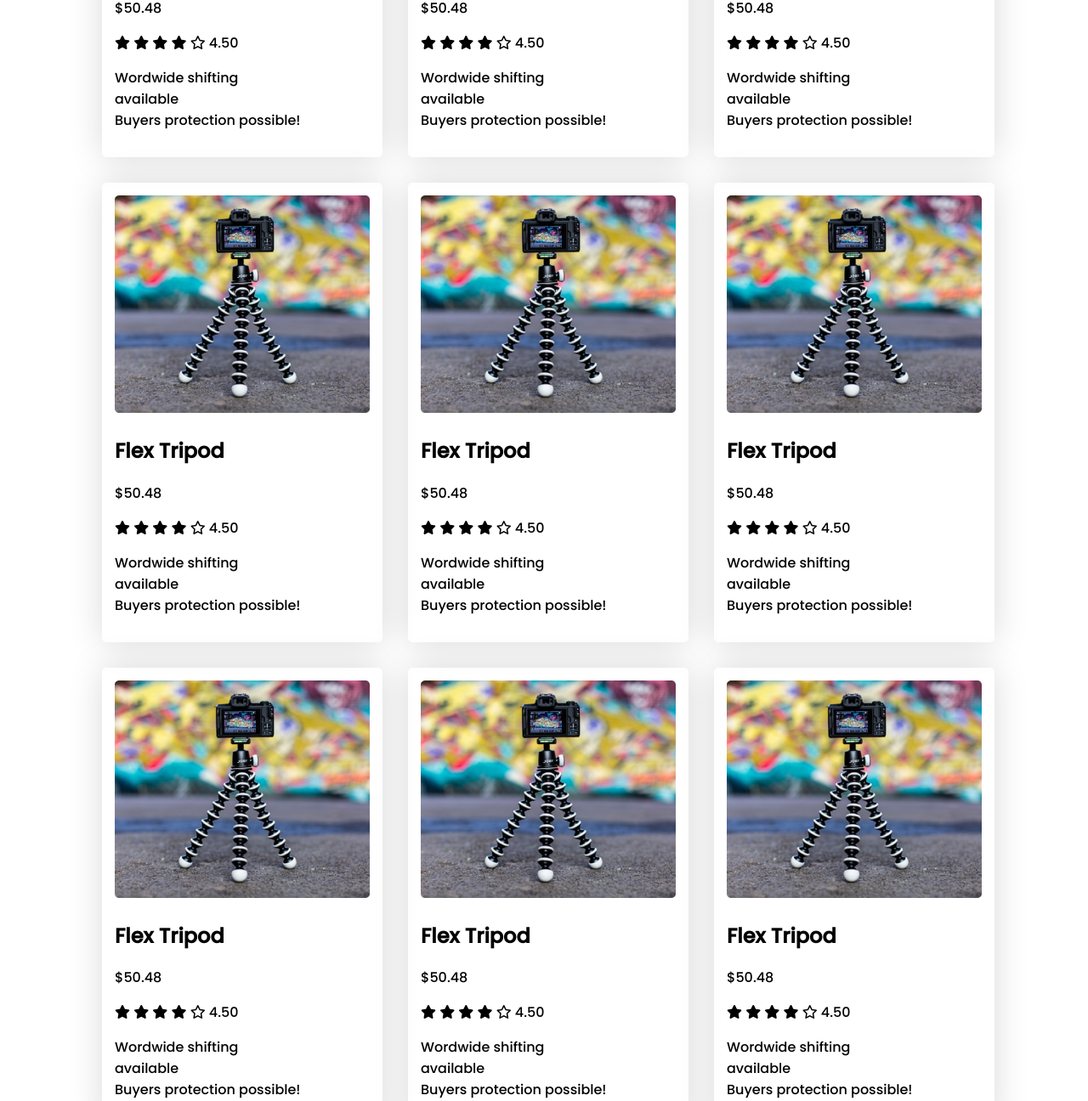
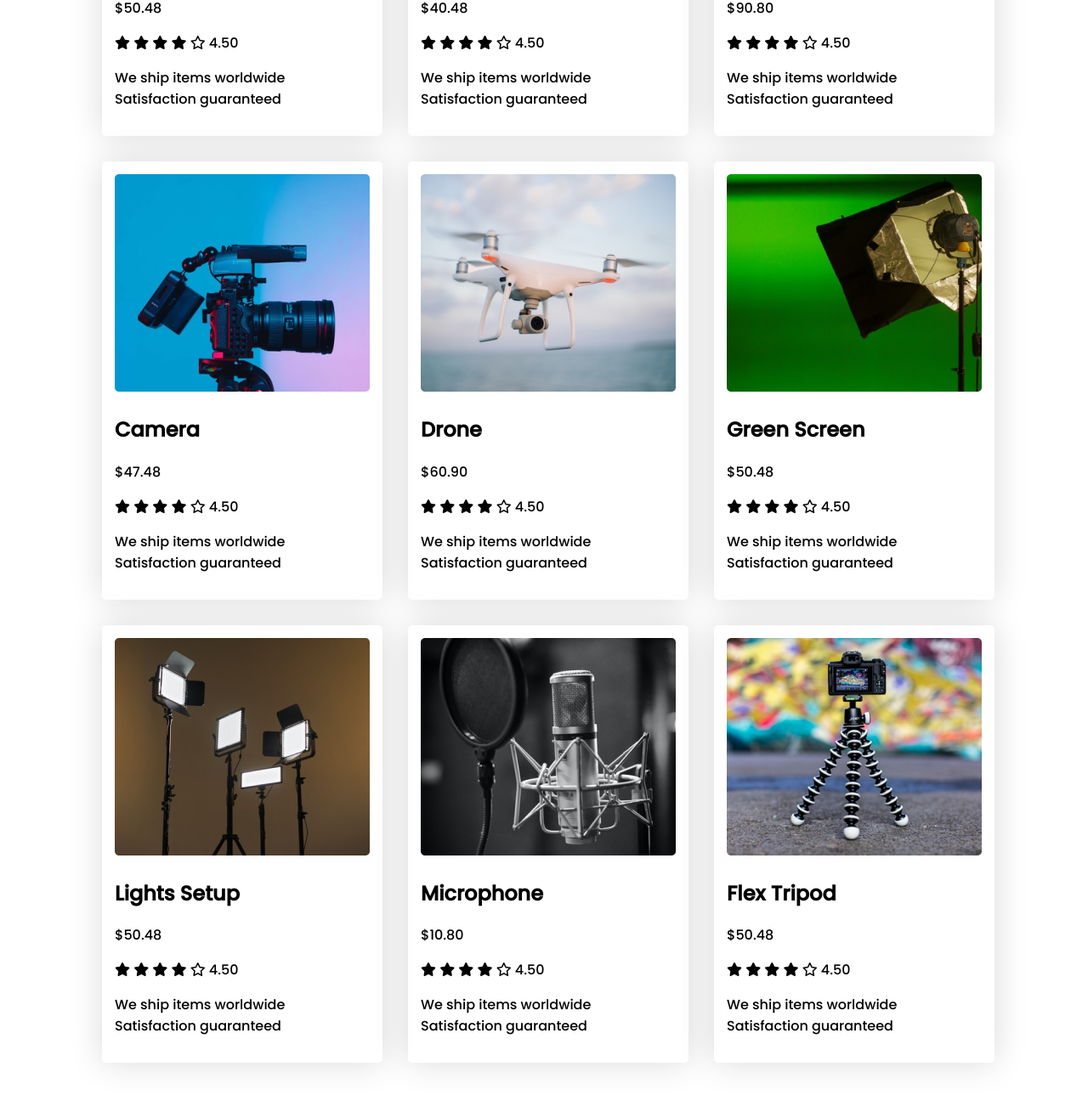
Before and after one commit to yassesh/influencer-gear-project, a plain HTML site: page index.html in a window 1280 px wide. Shown: the part 1108-2404 px from the top of the page at 85% size. Drawn offline with Linux system fonts and the light colour scheme; a web font is replaced by a local one.

Commit message:
pic modified

```diff
--- a/index.html
+++ b/index.html
@@ -23,9 +23,8 @@
                 <div class="journey-details">
                     <h1 class="main-heading">Start your Journey as
                         Influencer</h1>
-                    <p class="main-heading-details">Lorem ipsum dolor sit amet, consectetur adipiscing elit. Sem <br>
-                        vestibulum sed scelerisque eros.
-                        Lectus faucibus.</p>
+                    <p class="main-heading-details">Welcome to the world of premium quality gadgets and accessories.<br>
+                        To meet any of youe necessity click the link below.</p>
                     <div class="booking-button">
                         <p>Preebook now <i class="fas fa-arrow-right"></i></p>
                     </div>
@@ -62,8 +61,168 @@
                                 <i class="far fa-star"></i>
                                 4.50
                             </div>
-                            <p>Wordwide shifting <br> available
-                                <br> Buyers protection possible!
+                            <p>We ship items worldwide
+                                <br> Satisfaction guaranteed
+                            </p>
+                        </div>
+
+                    </div>
+                    <div class="collection">
+                        <div class="thumbnail">
+                            <img src="images/action.png" alt="">
+                        </div>
+                        <div class="collection-details">
+                            <h2 class="item-name">
+                                Action Camera </h2>
+                            <p class="item-price">$40.48</p>
+                            <div class="rating">
+                                <i class="fas fa-star"></i>
+                                <i class="fas fa-star"></i>
+                                <i class="fas fa-star"></i>
+                                <i class="fas fa-star"></i>
+                                <i class="far fa-star"></i>
+                                4.50
+                            </div>
+                            <p>We ship items worldwide
+                                <br> Satisfaction guaranteed
+                            </p>
+                        </div>
+
+                    </div>
+                    <div class="collection">
+                        <div class="thumbnail">
+                            <img src="images/airpod.png" alt="">
+                        </div>
+                        <div class="collection-details">
+                            <h2 class="item-name">
+                                Airpod
+                            </h2>
+                            <p class="item-price">$90.80</p>
+                            <div class="rating">
+                                <i class="fas fa-star"></i>
+                                <i class="fas fa-star"></i>
+                                <i class="fas fa-star"></i>
+                                <i class="fas fa-star"></i>
+                                <i class="far fa-star"></i>
+                                4.50
+                            </div>
+                            <p>We ship items worldwide
+                                <br> Satisfaction guaranteed
+                            </p>
+                        </div>
+
+                    </div>
+                    <div class="collection">
+                        <div class="thumbnail">
+                            <img src="images/camera.png" alt="">
+                        </div>
+                        <div class="collection-details">
+                            <h2 class="item-name">
+                                Camera
+                            </h2>
+                            <p class="item-price">$47.48</p>
+                            <div class="rating">
+                                <i class="fas fa-star"></i>
+                                <i class="fas fa-star"></i>
+                                <i class="fas fa-star"></i>
+                                <i class="fas fa-star"></i>
+                                <i class="far fa-star"></i>
+                                4.50
+                            </div>
+                            <p>We ship items worldwide
+                                <br> Satisfaction guaranteed
+                            </p>
+                        </div>
+
+                    </div>
+                    <div class="collection">
+                        <div class="thumbnail">
+                            <img src="images/drone.png" alt="">
+                        </div>
+                        <div class="collection-details">
+                            <h2 class="item-name">
+                                Drone
+                            </h2>
+                            <p class="item-price">$60.90</p>
+                            <div class="rating">
+                                <i class="fas fa-star"></i>
+                                <i class="fas fa-star"></i>
+                                <i class="fas fa-star"></i>
+                                <i class="fas fa-star"></i>
+                                <i class="far fa-star"></i>
+                                4.50
+                            </div>
+                            <p>We ship items worldwide
+                                <br> Satisfaction guaranteed
+                            </p>
+                        </div>
+
+                    </div>
+                    <div class="collection">
+                        <div class="thumbnail">
+                            <img src="images/single-light.png" alt="">
+                        </div>
+                        <div class="collection-details">
+                            <h2 class="item-name">
+                                Green Screen
+                            </h2>
+                            <p class="item-price">$50.48</p>
+                            <div class="rating">
+                                <i class="fas fa-star"></i>
+                                <i class="fas fa-star"></i>
+                                <i class="fas fa-star"></i>
+                                <i class="fas fa-star"></i>
+                                <i class="far fa-star"></i>
+                                4.50
+                            </div>
+                            <p>We ship items worldwide
+                                <br> Satisfaction guaranteed
+                            </p>
+                        </div>
+
+                    </div>
+                    <div class="collection">
+                        <div class="thumbnail">
+                            <img src="images/lights.png" alt="">
+                        </div>
+                        <div class="collection-details">
+                            <h2 class="item-name">
+                                Lights Setup
+                            </h2>
+                            <p class="item-price">$50.48</p>
+                            <div class="rating">
+                                <i class="fas fa-star"></i>
+                                <i class="fas fa-star"></i>
+                                <i class="fas fa-star"></i>
+                                <i class="fas fa-star"></i>
+                                <i class="far fa-star"></i>
+                                4.50
+                            </div>
+                            <p>We ship items worldwide
+                                <br> Satisfaction guaranteed
+                            </p>
+                        </div>
+
+                    </div>
+                    <div class="collection">
+                        <div class="thumbnail">
+                            <img src="images/mic.png" alt="">
+                        </div>
+                        <div class="collection-details">
+                            <h2 class="item-name">
+                                Microphone
+                            </h2>
+                            <p class="item-price">$10.80</p>
+                            <div class="rating">
+                                <i class="fas fa-star"></i>
+                                <i class="fas fa-star"></i>
+                                <i class="fas fa-star"></i>
+                                <i class="fas fa-star"></i>
+                                <i class="far fa-star"></i>
+                                4.50
+                            </div>
+                            <p>We ship items worldwide
+                                <br> Satisfaction guaranteed
                             </p>
                         </div>
 
@@ -85,169 +244,8 @@
                                 <i class="far fa-star"></i>
                                 4.50
                             </div>
-                            <p>Wordwide shifting <br> available
-                                <br> Buyers protection possible!
-                            </p>
-                        </div>
-
-                    </div>
-                    <div class="collection">
-                        <div class="thumbnail">
-                            <img src="images/tripod.png" alt="">
-                        </div>
-                        <div class="collection-details">
-                            <h2 class="item-name">
-                                Flex Tripod
-                            </h2>
-                            <p class="item-price">$50.48</p>
-                            <div class="rating">
-                                <i class="fas fa-star"></i>
-                                <i class="fas fa-star"></i>
-                                <i class="fas fa-star"></i>
-                                <i class="fas fa-star"></i>
-                                <i class="far fa-star"></i>
-                                4.50
-                            </div>
-                            <p>Wordwide shifting <br> available
-                                <br> Buyers protection possible!
-                            </p>
-                        </div>
-
-                    </div>
-                    <div class="collection">
-                        <div class="thumbnail">
-                            <img src="images/tripod.png" alt="">
-                        </div>
-                        <div class="collection-details">
-                            <h2 class="item-name">
-                                Flex Tripod
-                            </h2>
-                            <p class="item-price">$50.48</p>
-                            <div class="rating">
-                                <i class="fas fa-star"></i>
-                                <i class="fas fa-star"></i>
-                                <i class="fas fa-star"></i>
-                                <i class="fas fa-star"></i>
-                                <i class="far fa-star"></i>
-                                4.50
-                            </div>
-                            <p>Wordwide shifting <br> available
-                                <br> Buyers protection possible!
-                            </p>
-                        </div>
-
-                    </div>
-                    <div class="collection">
-                        <div class="thumbnail">
-                            <img src="images/tripod.png" alt="">
-                        </div>
-                        <div class="collection-details">
-                            <h2 class="item-name">
-                                Flex Tripod
-                            </h2>
-                            <p class="item-price">$50.48</p>
-                            <div class="rating">
-                                <i class="fas fa-star"></i>
-                                <i class="fas fa-star"></i>
-                                <i class="fas fa-star"></i>
-                                <i class="fas fa-star"></i>
-                                <i class="far fa-star"></i>
-                                4.50
-                            </div>
-                            <p>Wordwide shifting <br> available
-                                <br> Buyers protection possible!
-                            </p>
-                        </div>
-
-                    </div>
-                    <div class="collection">
-                        <div class="thumbnail">
-                            <img src="images/tripod.png" alt="">
-                        </div>
-                        <div class="collection-details">
-                            <h2 class="item-name">
-                                Flex Tripod
-                            </h2>
-                            <p class="item-price">$50.48</p>
-                            <div class="rating">
-                                <i class="fas fa-star"></i>
-                                <i class="fas fa-star"></i>
-                                <i class="fas fa-star"></i>
-                                <i class="fas fa-star"></i>
-                                <i class="far fa-star"></i>
-                                4.50
-                            </div>
-                            <p>Wordwide shifting <br> available
-                                <br> Buyers protection possible!
-                            </p>
-                        </div>
-
-                    </div>
-                    <div class="collection">
-                        <div class="thumbnail">
-                            <img src="images/tripod.png" alt="">
-                        </div>
-                        <div class="collection-details">
-                            <h2 class="item-name">
-                                Flex Tripod
-                            </h2>
-                            <p class="item-price">$50.48</p>
-                            <div class="rating">
-                                <i class="fas fa-star"></i>
-                                <i class="fas fa-star"></i>
-                                <i class="fas fa-star"></i>
-                                <i class="fas fa-star"></i>
-                                <i class="far fa-star"></i>
-                                4.50
-                            </div>
-                            <p>Wordwide shifting <br> available
-                                <br> Buyers protection possible!
-                            </p>
-                        </div>
-
-                    </div>
-                    <div class="collection">
-                        <div class="thumbnail">
-                            <img src="images/tripod.png" alt="">
-                        </div>
-                        <div class="collection-details">
-                            <h2 class="item-name">
-                                Flex Tripod
-                            </h2>
-                            <p class="item-price">$50.48</p>
-                            <div class="rating">
-                                <i class="fas fa-star"></i>
-                                <i class="fas fa-star"></i>
-                                <i class="fas fa-star"></i>
-                                <i class="fas fa-star"></i>
-                                <i class="far fa-star"></i>
-                                4.50
-                            </div>
-                            <p>Wordwide shifting <br> available
-                                <br> Buyers protection possible!
-                            </p>
-                        </div>
-
-                    </div>
-                    <div class="collection">
-                        <div class="thumbnail">
-                            <img src="images/tripod.png" alt="">
-                        </div>
-                        <div class="collection-details">
-                            <h2 class="item-name">
-                                Flex Tripod
-                            </h2>
-                            <p class="item-price">$50.48</p>
-                            <div class="rating">
-                                <i class="fas fa-star"></i>
-                                <i class="fas fa-star"></i>
-                                <i class="fas fa-star"></i>
-                                <i class="fas fa-star"></i>
-                                <i class="far fa-star"></i>
-                                4.50
-                            </div>
-                            <p>Wordwide shifting <br> available
-                                <br> Buyers protection possible!
+                            <p>We ship items worldwide
+                                <br> Satisfaction guaranteed
                             </p>
                         </div>
 
@@ -270,31 +268,31 @@
                 <div class="all-special-icons">
                     <div class="special-icon">
                         <div class="specialty-image">
-                            <img src="images/customer-service.png" alt="">
+                            <img src="images/icons8-customer-service-256.png" alt="">
                         </div>
                         <h3>Excellent</h3>
                         <p>Customer Service</p>
                     </div>
                     <div class="special-icon">
                         <div class="specialty-image">
-                            <img src="images/customer-service.png" alt="">
+                            <img src="images/icons8-best-seller-80.png" alt="">
                         </div>
-                        <h3>Excellent</h3>
-                        <p>Customer Service</p>
+                        <h3>Premium</h3>
+                        <p>Quality Products</p>
                     </div>
                     <div class="special-icon">
                         <div class="specialty-image">
-                            <img src="images/customer-service.png" alt="">
+                            <img src="images/icons8-wallet-64.png" alt="">
                         </div>
-                        <h3>Excellent</h3>
-                        <p>Customer Service</p>
+                        <h3>Affordable</h3>
+                        <p>EMI</p>
                     </div>
                     <div class="special-icon">
                         <div class="specialty-image">
-                            <img src="images/customer-service.png" alt="">
+                            <img src="images/icons8-credit-card-60.png" alt="">
                         </div>
-                        <h3>Excellent</h3>
-                        <p>Customer Service</p>
+                        <h3>Unbeatable</h3>
+                        <p>Price</p>
                     </div>
                 </div>
             </div>
```
Also changed, not shown: styles/style.css (+13 -0 lines), images/icons8-best-seller-80.png (added), images/icons8-credit-card-60.png (added), images/icons8-customer-service-256.png (added), images/icons8-wallet-64.png (added).
